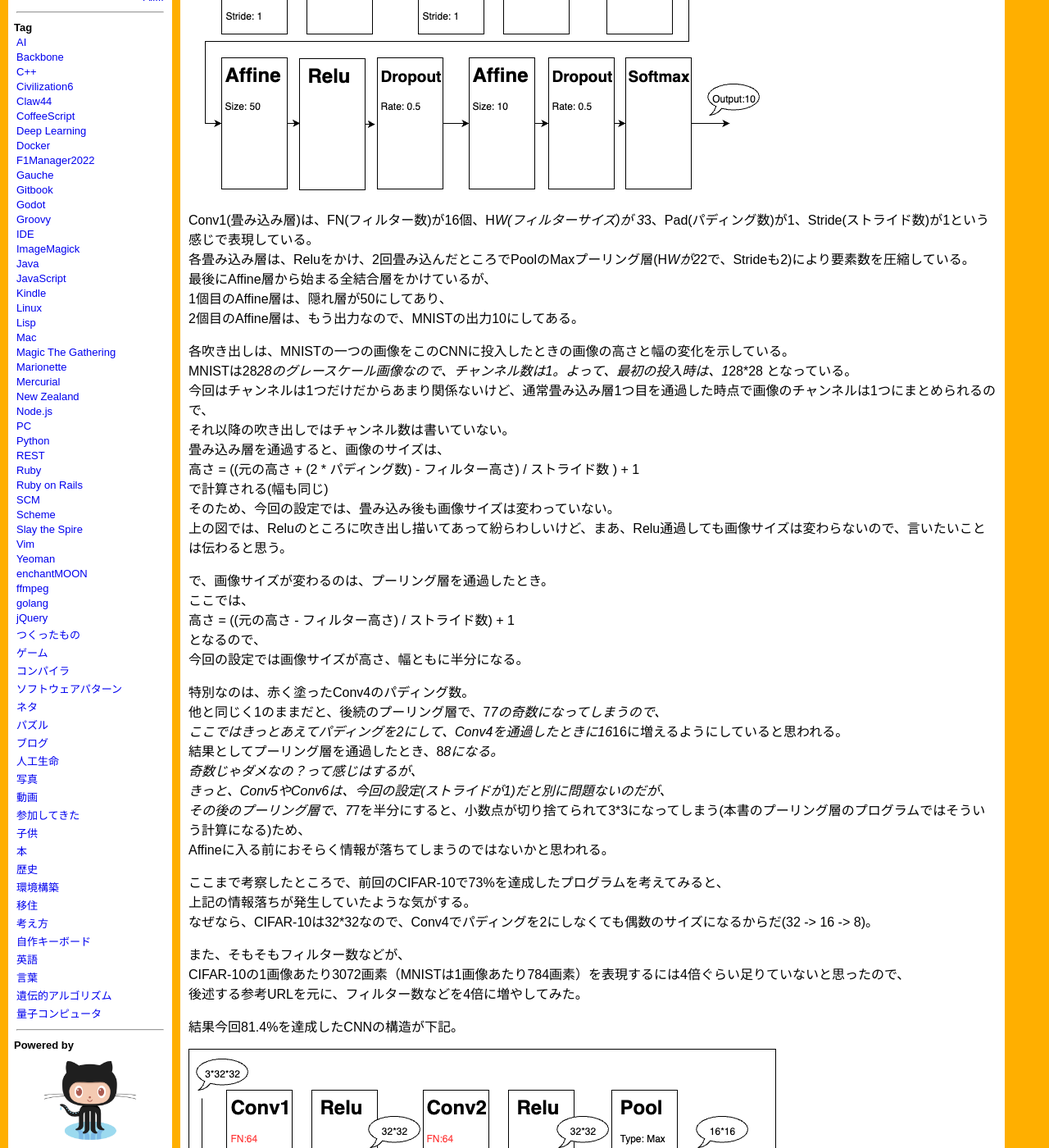
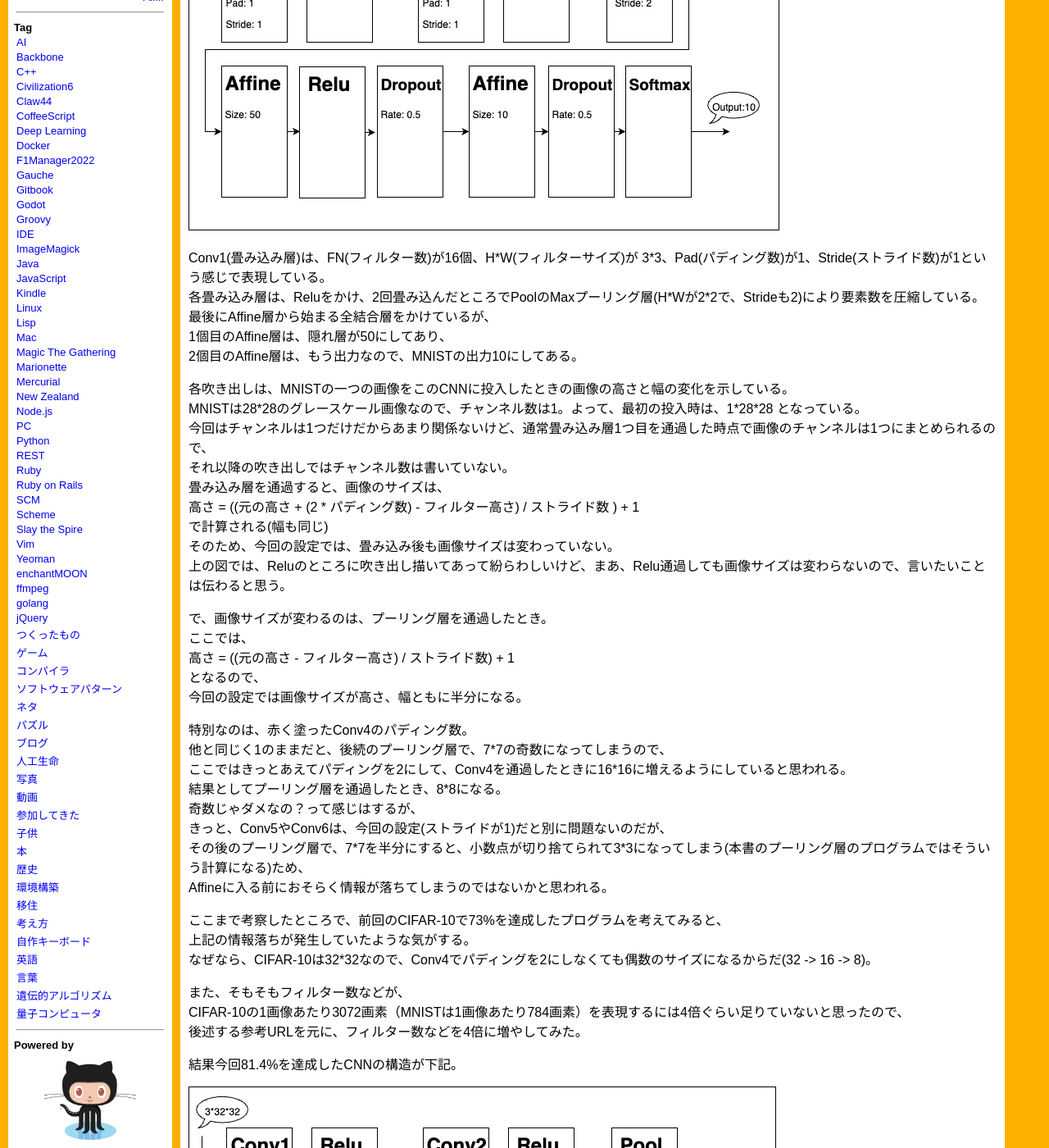
Before and after one commit to ryotakato/ryotakato.github.io, a Jekyll site: the page built from _posts/2025-08-19-learning-deep-learning-from-zero-09.md, in a window 1280 px wide and 1400 px high, scrolled down 895 px. Shown: the whole window at 82% size. Built offline with Jekyll 4.4.1, drawn with Linux system fonts in a browser that asks for light colours.

Commit message:
fix escape character

```diff
--- a/_posts/2025-08-19-learning-deep-learning-from-zero-09.md
+++ b/_posts/2025-08-19-learning-deep-learning-from-zero-09.md
@@ -17,18 +17,18 @@ CIFAR-10のテスト正答率をあげるために、
 
 ![learning_deep_learning_from_zero_09_01]({{ BASE_PATH }}/images/2025/08/19/learning_deep_learning_from_zero_09_01.png)
 
-Conv1(畳み込み層)は、FN(フィルター数)が16個、H*W(フィルターサイズ)が 3*3、Pad(パディング数)が1、Stride(ストライド数)が1という感じで表現している。
-各畳み込み層は、Reluをかけ、2回畳み込んだところでPoolのMaxプーリング層(H*Wが2*2で、Strideも2)により要素数を圧縮している。
+Conv1(畳み込み層)は、FN(フィルター数)が16個、H\*W(フィルターサイズ)が 3\*3、Pad(パディング数)が1、Stride(ストライド数)が1という感じで表現している。
+各畳み込み層は、Reluをかけ、2回畳み込んだところでPoolのMaxプーリング層(H\*Wが2\*2で、Strideも2)により要素数を圧縮している。
 最後にAffine層から始まる全結合層をかけているが、
 1個目のAffine層は、隠れ層が50にしてあり、
 2個目のAffine層は、もう出力なので、MNISTの出力10にしてある。
 
 各吹き出しは、MNISTの一つの画像をこのCNNに投入したときの画像の高さと幅の変化を示している。
-MNISTは28*28のグレースケール画像なので、チャンネル数は1。よって、最初の投入時は、1*28*28 となっている。
+MNISTは28\*28のグレースケール画像なので、チャンネル数は1。よって、最初の投入時は、1\*28\*28 となっている。
 今回はチャンネルは1つだけだからあまり関係ないけど、通常畳み込み層1つ目を通過した時点で画像のチャンネルは1つにまとめられるので、
 それ以降の吹き出しではチャンネル数は書いていない。
 畳み込み層を通過すると、画像のサイズは、
-高さ = ((元の高さ + (2 * パディング数) - フィルター高さ) / ストライド数 ) + 1
+高さ = ((元の高さ + (2 \* パディング数) - フィルター高さ) / ストライド数 ) + 1
 で計算される(幅も同じ)
 そのため、今回の設定では、畳み込み後も画像サイズは変わっていない。
 上の図では、Reluのところに吹き出し描いてあって紛らわしいけど、まあ、Relu通過しても画像サイズは変わらないので、言いたいことは伝わると思う。
@@ -41,18 +41,18 @@ MNISTは28*28のグレースケール画像なので、チャンネル数は1。
 
 
 特別なのは、赤く塗ったConv4のパディング数。
-他と同じく1のままだと、後続のプーリング層で、7*7の奇数になってしまうので、
-ここではきっとあえてパディングを2にして、Conv4を通過したときに16*16に増えるようにしていると思われる。
-結果としてプーリング層を通過したとき、8*8になる。
+他と同じく1のままだと、後続のプーリング層で、7\*7の奇数になってしまうので、
+ここではきっとあえてパディングを2にして、Conv4を通過したときに16\*16に増えるようにしていると思われる。
+結果としてプーリング層を通過したとき、8\*8になる。
 奇数じゃダメなの？って感じはするが、
 きっと、Conv5やConv6は、今回の設定(ストライドが1)だと別に問題ないのだが、
-その後のプーリング層で、7*7を半分にすると、小数点が切り捨てられて3*3になってしまう(本書のプーリング層のプログラムではそういう計算になる)ため、
+その後のプーリング層で、7\*7を半分にすると、小数点が切り捨てられて3\*3になってしまう(本書のプーリング層のプログラムではそういう計算になる)ため、
 Affineに入る前におそらく情報が落ちてしまうのではないかと思われる。
 
 
 ここまで考察したところで、前回のCIFAR-10で73%を達成したプログラムを考えてみると、
 上記の情報落ちが発生していたような気がする。
-なぜなら、CIFAR-10は32*32なので、Conv4でパディングを2にしなくても偶数のサイズになるからだ(32 -> 16 -> 8)。
+なぜなら、CIFAR-10は32\*32なので、Conv4でパディングを2にしなくても偶数のサイズになるからだ(32 -> 16 -> 8)。
 
 
 また、そもそもフィルター数などが、
```
Also changed, not shown: images/2025/08/19/learning_deep_learning_from_zero_09_01.png.
